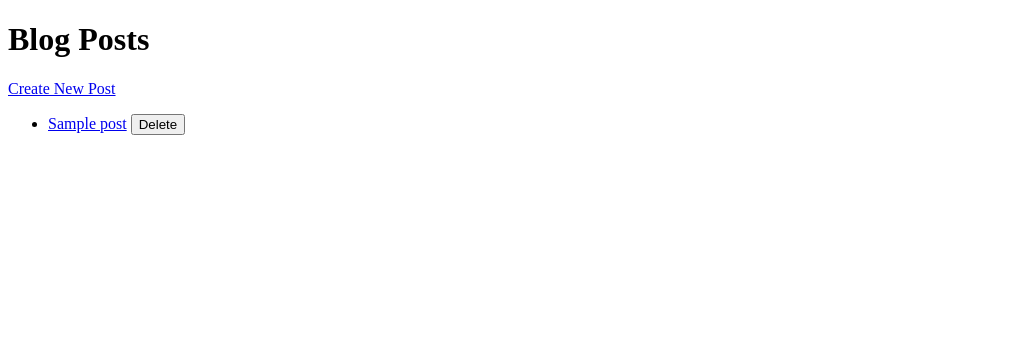
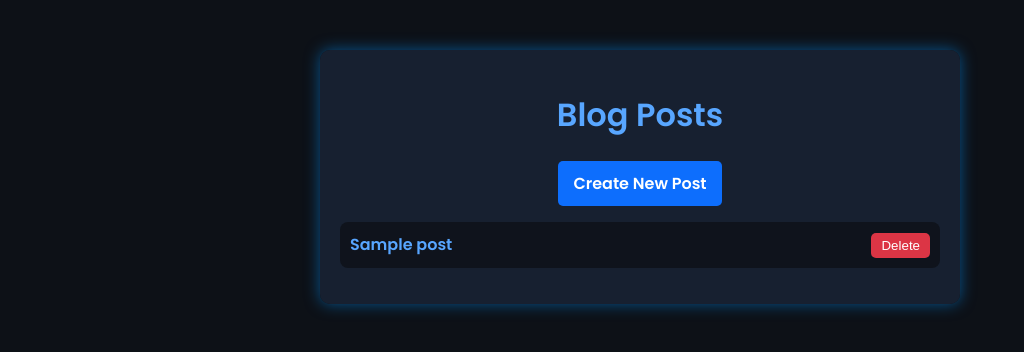
Before and after one commit to Siddhubn/Simple-Blog-Platform, a Flask app: page / in a window 1280 px wide. Shown: the top 352 px of the page, without its empty margins (0-1024 px from the left). Run offline with Flask 3, Linux system fonts and the light colour scheme; tables that the repository leaves empty hold one stand-in row (values such as "Sample post").

Commit message:
CSS Updated

```diff
--- a/templates/index.html
+++ b/templates/index.html
@@ -1,20 +1,97 @@
 <!DOCTYPE html>
-<html>
+<html lang="en">
 <head>
+    <meta charset="UTF-8">
+    <meta name="viewport" content="width=device-width, initial-scale=1.0">
     <title>Simple Blog</title>
+    <link href="https://fonts.googleapis.com/css2?family=Poppins:wght@300;400;600&display=swap" rel="stylesheet">
+    <style>
+        body {
+            font-family: 'Poppins', sans-serif;
+            background-color: #0d1117;
+            color: #c9d1d9;
+            margin: 0;
+            padding: 0;
+            display: flex;
+            flex-direction: column;
+            align-items: center;
+        }
+        .container {
+            width: 90%;
+            max-width: 600px;
+            margin-top: 50px;
+            background: rgba(25, 34, 52, 0.9);
+            padding: 20px;
+            border-radius: 10px;
+            box-shadow: 0px 0px 15px rgba(0, 150, 255, 0.5);
+            text-align: center;
+        }
+        h1 {
+            color: #58a6ff;
+        }
+        a.button {
+            display: inline-block;
+            background: #0d6efd;
+            color: white;
+            padding: 10px 15px;
+            border-radius: 5px;
+            text-decoration: none;
+            font-weight: bold;
+            transition: 0.3s;
+        }
+        a.button:hover {
+            background: #0056b3;
+        }
+        ul {
+            list-style-type: none;
+            padding: 0;
+        }
+        li {
+            background: rgba(13, 17, 23, 0.8);
+            margin: 10px 0;
+            padding: 10px;
+            border-radius: 8px;
+            display: flex;
+            justify-content: space-between;
+            align-items: center;
+            transition: 0.3s;
+        }
+        li:hover {
+            transform: scale(1.05);
+        }
+        a.post-link {
+            color: #58a6ff;
+            text-decoration: none;
+            font-weight: 600;
+        }
+        button {
+            background: #dc3545;
+            color: white;
+            border: none;
+            padding: 5px 10px;
+            border-radius: 5px;
+            cursor: pointer;
+            transition: 0.3s;
+        }
+        button:hover {
+            background: #b02a37;
+        }
+    </style>
 </head>
 <body>
+    <div class="container">
         <h1>Blog Posts</h1>
-    <a href="{{ url_for('create_post') }}">Create New Post</a>
+        <a href="{{ url_for('create_post') }}" class="button">Create New Post</a>
         <ul>
             {% for post in posts %}
                 <li>
-                <a href="{{ url_for('view_post', post_id=post[0]) }}">{{ post[1] }}</a>
+                    <a href="{{ url_for('view_post', post_id=post[0]) }}" class="post-link">{{ post[1] }}</a>
                     <form action="{{ url_for('delete_post', post_id=post[0]) }}" method="post" style="display:inline;">
                         <button type="submit">Delete</button>
                     </form>
                 </li>
             {% endfor %}
         </ul>
+    </div>
 </body>
 </html>
```
Also changed, not shown: templates/create.html (+87 -10 lines), templates/post.html (+52 -4 lines), blog.db. Lines whose indentation alone changed are shown as unchanged.
